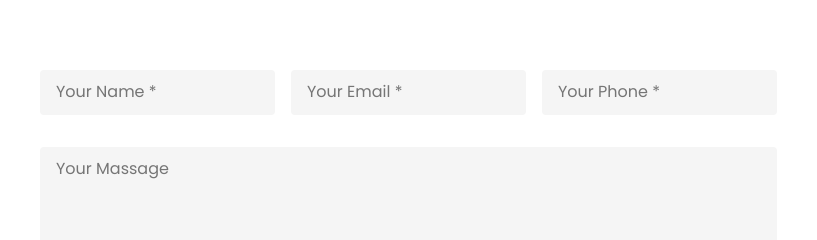
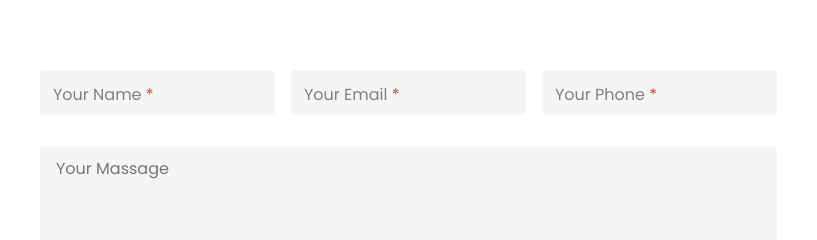
Before and after one commit to Pro-Bloxa/techno-shop, a website built with webpack: page src/pages/contact.html in a window 1280 px wide. Shown: the part 289-529 px from the top of the page, 448-1265 px from the left. Built offline with nearby package versions, Linux system fonts and the light colour scheme.

Commit message:
added text red in placeholder

```diff
--- a/src/pages/contact.html
+++ b/src/pages/contact.html
@@ -102,9 +102,19 @@
             </aside>
             <form class="contact__form">
               <div class="contact__inputs">
-                <input class="contact__input" type="text" name="name" placeholder="Your Name *" required>
-                <input class="contact__input" type="email" name="email" placeholder="Your Email *" required>
-                <input class="contact__input" type="tel" name="phone" placeholder="Your Phone *" required>
+                <label class="placeholder__box">
+                  <input class="contact__input" type="text" name="name" required>
+                  <div class="placeholder-text">Your Name <span style="color: #DB4444;">*</span></div>
+                </label>
+                <label class="placeholder__box">
+                  <input class="contact__input" type="email" name="email" required>
+                  <div class="placeholder-text">Your Email <span style="color: #DB4444;">*</span></div>
+                </label>
+                <label class="placeholder__box">
+                  <input class="contact__input" type="tel" name="phone" required>
+                  <div class="placeholder-text">Your Phone <span style="color: #DB4444;">*</span></div>
+                </label>
+
               </div>
 
               <textarea class="contact__textarea" placeholder="Your Massage"></textarea>
--- a/src/styles/contact.css
+++ b/src/styles/contact.css
@@ -77,9 +77,33 @@
   gap: 16px;
 }
 
+/* далее добавление красной звездочки в placeholder */
+.placeholder__box {
+  position: relative;
+  display: block;
+
+}
+
+.placeholder-text {
+  position: absolute;
+  display: none;
+	left: 13px;
+	top: 0;
+	bottom: 0;
+	color: #7D8184;
+  line-height: 50px;
+	cursor: text;
+	user-select: none;
+}
+
+.placeholder__box input:invalid + .placeholder-text {
+	display: block;
+}
+
 .contact__input,
 .contact__textarea {
   padding: 13px 16px;
+  display: block;
   background-color: #f5f5f5;
   border: none;
   border-radius: 4px;
```
